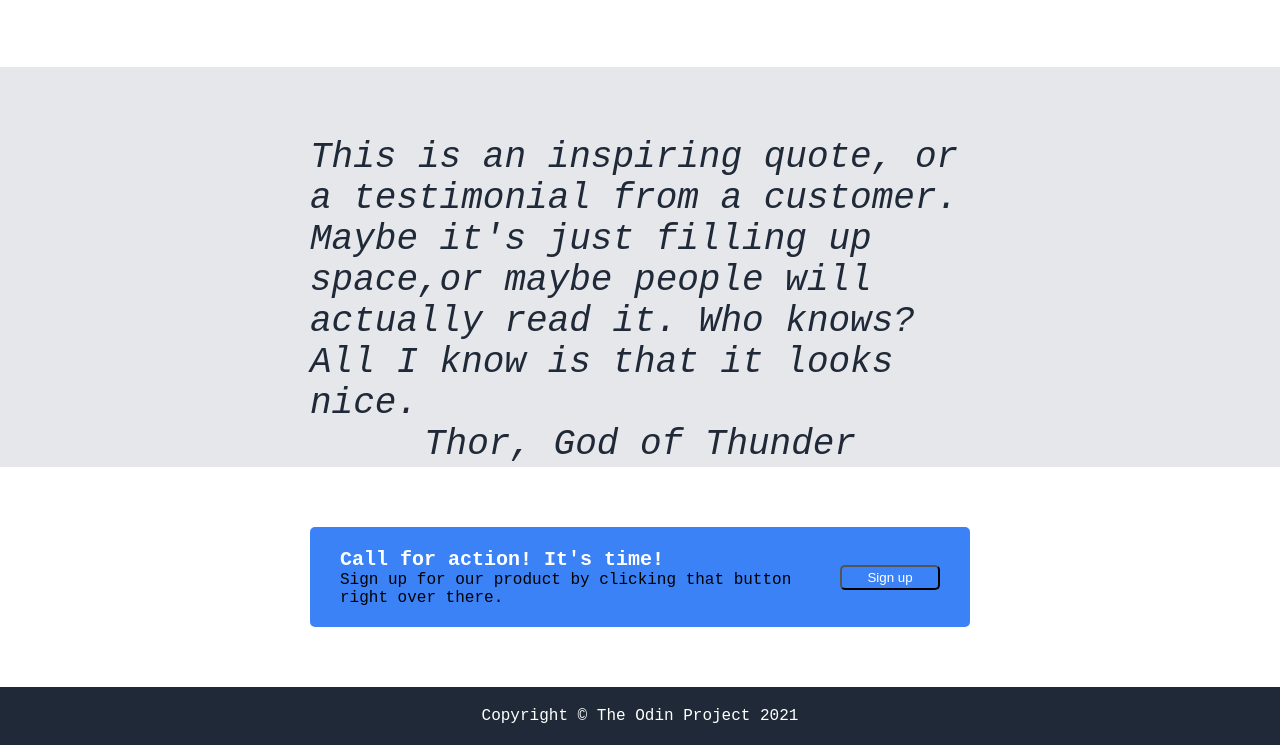
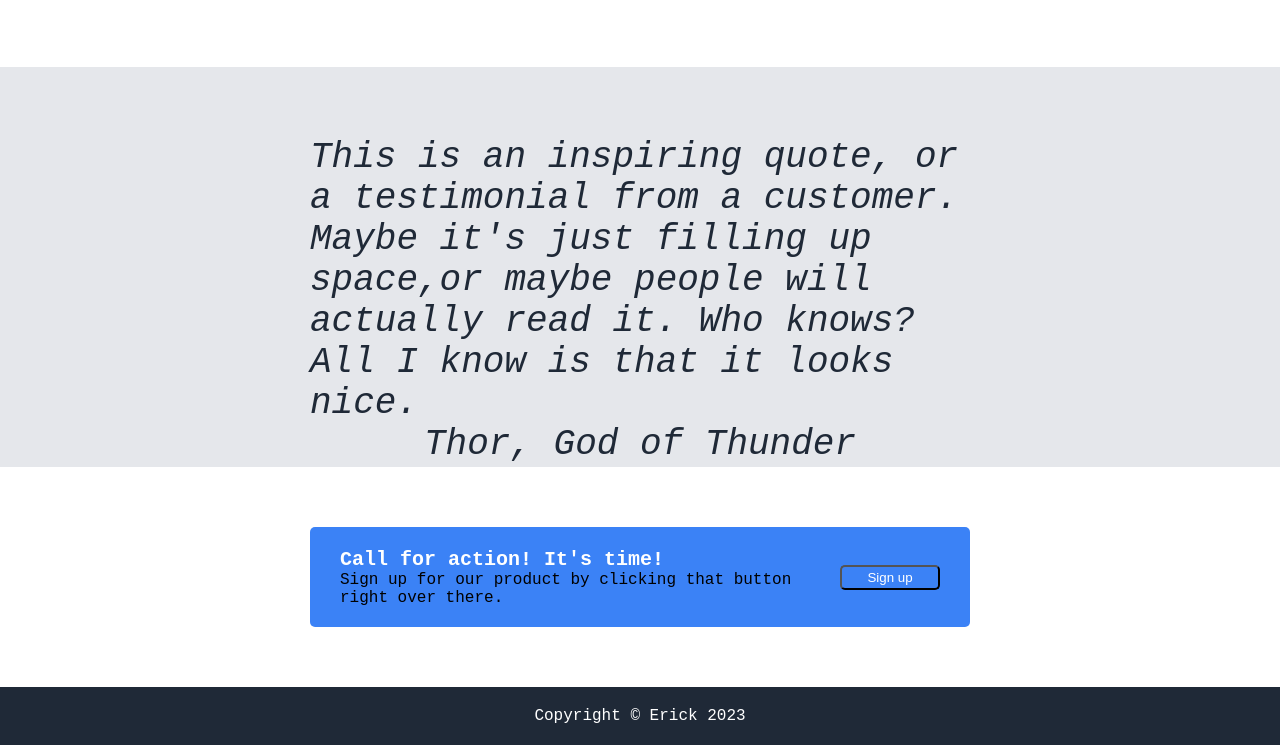
Before and after one commit to Erick559/landing-page, a plain HTML site: page index.html in a window 1280 px wide. Shown: the part 771-1516 px from the top of the page. Drawn offline with Linux system fonts and the light colour scheme.

Commit message:
Update the footer to include my name and the current year

```diff
--- a/index.html
+++ b/index.html
@@ -93,7 +93,7 @@
     </div>
 
     <div class='footer'>
-        Copyright &copy; The Odin Project 2021
+        Copyright &copy; Erick 2023
     </div>
 
     </div>
```
